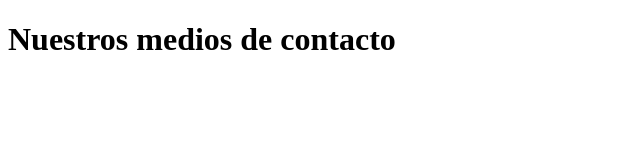
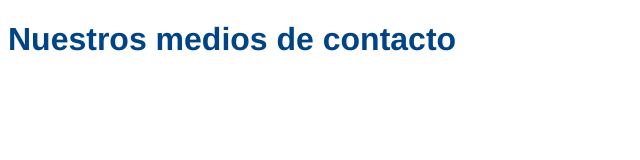
Before and after one commit to jdrjuan/proyecto-4, a plain HTML site: page contacto.html in a window 1280 px wide. Shown: the whole page, without its empty margins (0-640 px from the left). Drawn offline with Linux system fonts and the light colour scheme.

Commit message:
Define tipografía y color en nuevo archivo CSS para todos los HTML

```diff
--- a/contacto.html
+++ b/contacto.html
@@ -5,6 +5,7 @@
     <meta http-equiv="X-UA-Compatible" content="IE=edge">
     <meta name="viewport" content="width=device-width, initial-scale=1.0">
     <title>Contacto</title>
+    <link rel="stylesheet" href="css/style.css">
 </head>
 <body>
     <h1>Nuestros medios de contacto</h1>
--- /dev/null
+++ b/css/style.css
@@ -0,0 +1,4 @@
+body {
+    font-family: Helvetica, Arial, Verdana, sans-serif;
+    color: #048;
+}
```
Also changed, not shown: index.html (+1 -0 lines), productos.html (+1 -0 lines), servicios.html (+1 -0 lines).
